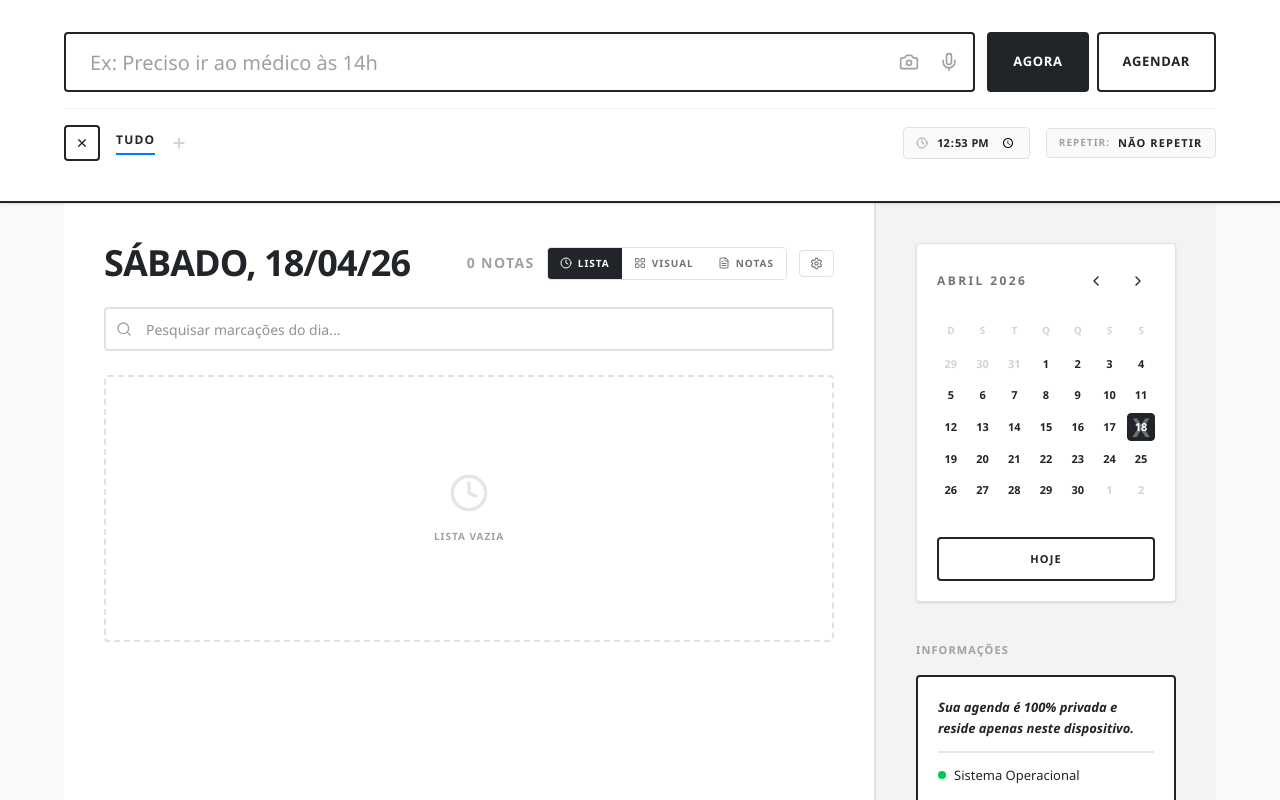
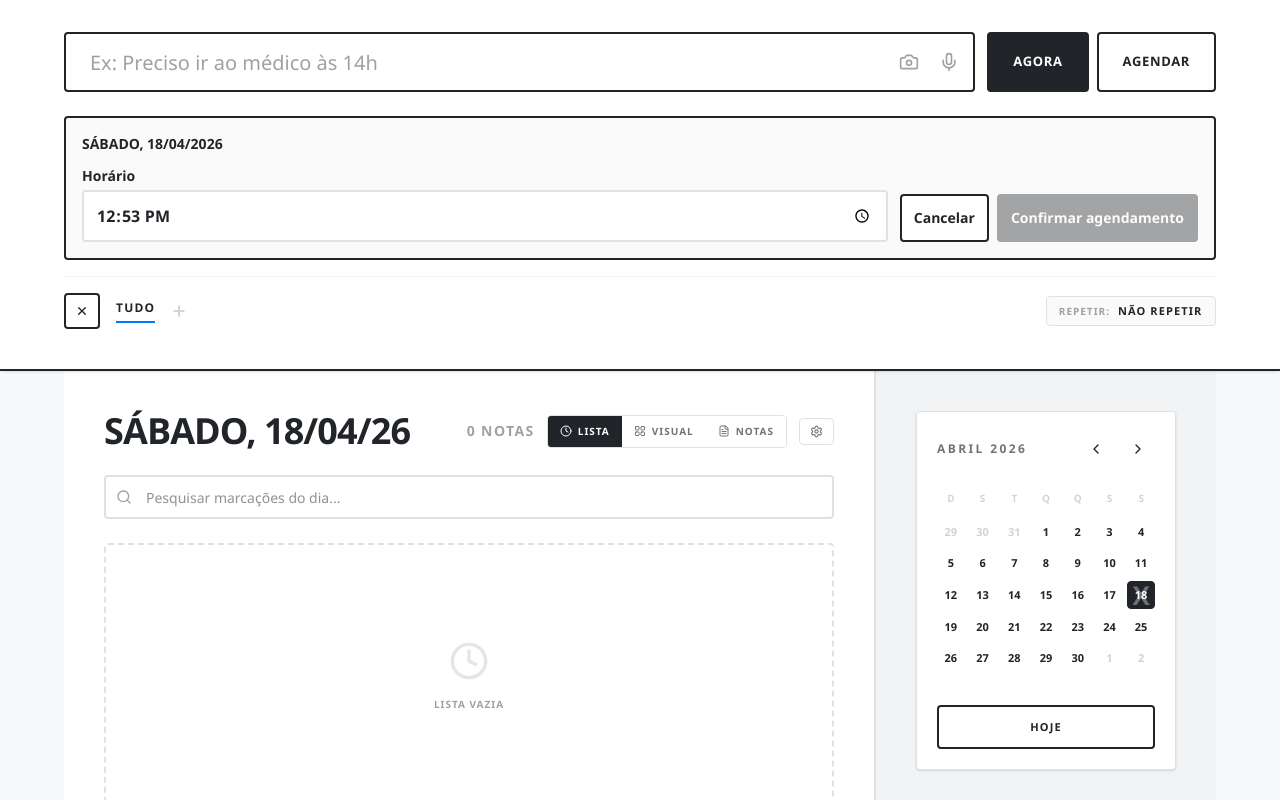
Before and after one commit to GuilhermeTebaldi/meugui, a React (Vite) app: page / in a window 1280 px wide. Both pictures are taken after a click on the button "AGENDAR". Built offline with nearby package versions, Linux system fonts and the light colour scheme.

Commit message:
Separate immediate registration from scheduling confirmation

```diff
--- a/src/App.tsx
+++ b/src/App.tsx
@@ -140,6 +140,7 @@ const getInitialLanguage = (): Language => {
 
 const TRANSLATIONS = {
   pt: {
+    scheduling: { time: 'Horário', confirm: 'Confirmar agendamento', cancel: 'Cancelar' },
     recurrence: { none: 'Não repetir', daily: 'Diário', weekly: 'Semanal', monthly: 'Mensal', workdays: 'Seg-Sex', monSat: 'Seg-Sáb' },
     alerts: { load: 'Nao foi possivel carregar os dados salvos neste dispositivo.', save: 'Falha ao salvar. Faça um backup agora para evitar perdas.', notes: 'Nao foi possivel salvar o bloco de notas neste dispositivo.', invalidBackup: 'Backup invalido. Selecione um arquivo JSON gerado pelo sistema.', invalidImage: 'Nao foi possivel abrir essa foto no navegador. No iPhone, ajuste a camera para Mais Compativel/JPEG ou escolha uma foto JPG/PNG.' },
     placeholders: { task: 'Ex: Preciso ir ao médico às 14h', newCategory: 'Nova...', search: 'Pesquisar marcações do dia...', notes: 'Escreva suas notas aqui...' },
@@ -153,6 +154,7 @@ const TRANSLATIONS = {
     dateRangeSeparator: 'a',
   },
   it: {
+    scheduling: { time: 'Orario', confirm: 'Conferma programmazione', cancel: 'Annulla' },
     recurrence: { none: 'Non ripetere', daily: 'Giornaliero', weekly: 'Settimanale', monthly: 'Mensile', workdays: 'Lun-Ven', monSat: 'Lun-Sab' },
     alerts: { load: 'Non è stato possibile caricare i dati salvati su questo dispositivo.', save: 'Salvataggio non riuscito. Crea subito un backup per evitare perdite.', notes: 'Non è stato possibile salvare il blocco note su questo dispositivo.', invalidBackup: 'Backup non valido. Seleziona un file JSON generato dal sistema.', invalidImage: 'Non è stato possibile aprire questa foto nel browser. Su iPhone, imposta la fotocamera su Massima compatibilità/JPEG oppure scegli una foto JPG/PNG.' },
     placeholders: { task: 'Es: Devo andare dal medico alle 14:00', newCategory: 'Nuova...', search: 'Cerca le voci del giorno...', notes: 'Scrivi qui le tue note...' },
@@ -218,6 +220,7 @@ export default function App() {
   const [selectedRecurrence, setSelectedRecurrence] = useState<RecurrenceType>('none');
   const [selectedDate, setSelectedDate] = useState<Date>(startOfToday());
   const [selectedTime, setSelectedTime] = useState(format(new Date(), 'HH:mm'));
+  const [isScheduling, setIsScheduling] = useState(false);
   const [activeTab, setActiveTab ] = useState<'list' | 'visual' | 'calendar' | 'notes'>('list');
   const [visualScope, setVisualScope] = useState<'day' | 'week' | 'all'>('day');
   const [currentMonth, setCurrentMonth] = useState(new Date());
@@ -684,6 +687,16 @@ export default function App() {
     }
   };
 
+  const openScheduling = () => {
+    setSelectedTime(format(new Date(), 'HH:mm'));
+    setIsRecentTextsOpen(false);
+    setIsScheduling(true);
+  };
+
+  useEffect(() => {
+    setIsScheduling(false);
+  }, [selectedDate]);
+
   const handleAddItem = (isSpecificDay: boolean = false) => {
     if (!inputText.trim()) return;
     if (!isSpecificDay && !isToday(selectedDate)) return;
@@ -691,6 +704,7 @@ export default function App() {
     let finalTimestamp = Date.now();
 
     if (isSpecificDay) {
+      if (!/^([01]\d|2[0-3]):[0-5]\d$/.test(selectedTime)) return;
       const [hours, minutes] = selectedTime.split(':').map(Number);
       const scheduledDateWithTime = new Date(selectedDate);
       scheduledDateWithTime.setHours(hours, minutes, 0, 0);
@@ -717,6 +731,7 @@ export default function App() {
     setIsRecentTextsOpen(false);
     setRecentTextToDelete(null);
     setPendingImage(null);
+    setIsScheduling(false);
     // Reinicia o tempo para o momento atual para o próximo item
     setSelectedTime(format(new Date(), 'HH:mm'));
   };
@@ -1199,7 +1214,12 @@ export default function App() {
                         }
                         setRecentTextToDelete(null);
                       }}
-                      onKeyDown={(e) => e.key === 'Enter' && handleAddItem(false)}
+                      onKeyDown={(e) => {
+                        if (e.key !== 'Enter') return;
+                        if (isScheduling) handleAddItem(true);
+                        else if (isToday(selectedDate)) handleAddItem(false);
+                        else openScheduling();
+                      }}
                     />
                     <div className="absolute right-2 top-1/2 -translate-y-1/2 flex items-center gap-1">
                       {pendingImage && (
@@ -1306,26 +1326,54 @@ export default function App() {
                     </AnimatePresence>
                   </div>
                   <div className="flex gap-2">
+                    {isSelectedDateToday && (
                     <button
                       onClick={() => handleAddItem(false)}
-                      disabled={!isSelectedDateToday}
-                      className={`flex-1 md:flex-none h-[50px] md:h-[60px] px-4 md:px-6 font-bold uppercase tracking-wider text-[11px] md:text-[13px] rounded-sm border-2 transition-all ${
-                        isSelectedDateToday
-                          ? 'bg-ink text-white border-ink active:scale-95'
-                          : 'bg-neutral-100 text-neutral-300 border-neutral-200 cursor-not-allowed'
-                      }`}
-                      title={isSelectedDateToday ? t.titles.addNow : t.titles.addNowDisabled}
+                      className="flex-1 md:flex-none h-[50px] md:h-[60px] px-4 md:px-6 bg-ink text-white border-ink font-bold uppercase tracking-wider text-[11px] md:text-[13px] rounded-sm border-2 transition-all active:scale-95"
+                      title={t.titles.addNow}
                     >
                       {t.ui.now}
                     </button>
+                    )}
                     <button
-                      onClick={() => handleAddItem(true)}
+                      onClick={openScheduling}
+                      aria-expanded={isScheduling}
+                      aria-controls="schedule-time-panel"
                       className="flex-1 md:flex-none h-[50px] md:h-[60px] px-4 md:px-6 bg-white text-ink font-bold uppercase tracking-wider text-[11px] md:text-[13px] rounded-sm transition-all active:scale-95 border-2 border-ink hover:bg-neutral-50"
                     >
                       {t.ui.schedule}
                     </button>
                   </div>
                 </div>
+                {isScheduling && (
+                  <form
+                    id="schedule-time-panel"
+                    onSubmit={(event) => { event.preventDefault(); handleAddItem(true); }}
+                    className="border-2 border-ink rounded-sm bg-neutral-50 p-4 space-y-3"
+                  >
+                    <p className="text-sm font-bold uppercase">
+                      {format(selectedDate, 'eeee, dd/MM/yyyy', { locale: dateLocale })}
+                    </p>
+                    <div className="flex flex-col sm:flex-row sm:items-end gap-3">
+                      <label className="flex flex-col gap-1 sm:flex-1 text-sm font-bold">
+                        {t.scheduling.time}
+                        <input type="time" required value={selectedTime}
+                          onChange={(event) => setSelectedTime(event.target.value)}
+                          className="w-full min-h-[48px] border-2 border-border bg-white p-3 text-base rounded-sm outline-none focus:border-ink" />
+                      </label>
+                      <div className="flex gap-2">
+                        <button type="button" onClick={() => setIsScheduling(false)}
+                          className="min-h-[48px] px-3 border-2 border-ink bg-white rounded-sm text-sm font-bold">
+                          {t.scheduling.cancel}
+                        </button>
+                        <button type="submit" disabled={!inputText.trim() || !selectedTime}
+                          className="min-h-[48px] px-3 border-2 border-ink bg-ink text-white rounded-sm text-sm font-bold disabled:opacity-40">
+                          {t.scheduling.confirm}
+                        </button>
+                      </div>
+                    </div>
+                  </form>
+                )}
               </motion.div>
             )}
           </AnimatePresence>
@@ -1403,16 +1451,6 @@ export default function App() {
                   exit={{ opacity: 0, x: 20 }}
                   className="flex items-center gap-3 md:gap-4 overflow-x-auto no-scrollbar"
                 >
-                  <div className="flex items-center gap-2 bg-neutral-50 p-1.5 px-3 border border-border rounded-sm">
-                    <Clock size={12} className="text-neutral-400" />
-                    <input
-                      type="time"
-                      value={selectedTime}
-                      onChange={(e) => setSelectedTime(e.target.value)}
-                      className="bg-transparent text-[11px] font-black border-none focus:ring-0 cursor-pointer p-0 h-auto"
-                    />
-                  </div>
-
                   <div className="flex items-center gap-2 bg-neutral-50 p-1.5 px-3 border border-border rounded-sm whitespace-nowrap">
                     <span className="text-[10px] font-bold uppercase tracking-widest text-neutral-400">{t.ui.repeat}</span>
                     <select
```
